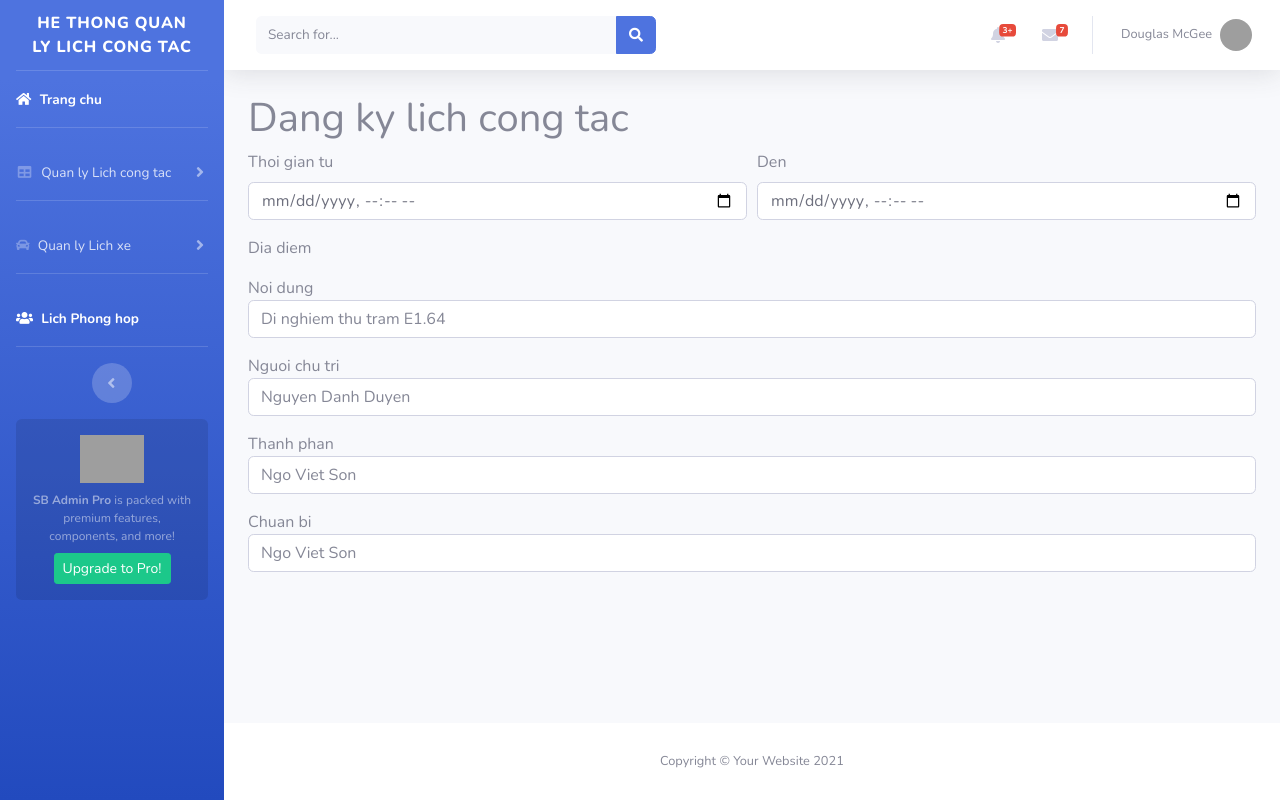
After one commit to ChipNhim/Python-group-4, a Django app: page /dashboard/creat_calendar in a window 1280 px wide. The commit adds this page. Run offline with Django 3.2, Linux system fonts and the light colour scheme; some libraries are stand-ins or nearby versions; grey boxes are pictures that could not be loaded.

Commit message:
Tao file creat_calendar

```diff
--- a/workcalendar/models.py
+++ b/workcalendar/models.py
@@ -12,8 +12,8 @@ class Room(models.Model):
     room_type = models.SmallIntegerField(choices=ROOM_TYPE, null = True)
 
 class Workcalendar(models.Model):
-    work_date = models.DateField()
-    work_time = models.TimeField()
+    worktime_from = models.DateTimeField()
+    worktime_to = models.DateTimeField()
     room = models.ForeignKey(Room, on_delete=models.PROTECT, null=True)
     descript = models.TextField()
     pic = models.CharField(max_length=50)
--- /dev/null
+++ b/workcalendar/templates/calendar/creat_calendar.html
@@ -0,0 +1,55 @@
+{% extends "dashboard/index.html" %}
+{% load static %}
+{% block extend_css %}
+<link href="{% static 'vendor/fontawesome-free/css/all.min.css' %}" rel="stylesheet" type="text/css">
+{% endblock %}
+{% block content_dashboard %}
+<h1> Dang ky lich cong tac </h1>
+<form method = "POST" action =" {% url 'creat_calendar' %}">
+    <!-- <div class="row"> -->
+        <!-- <label for="exampleFormControlInput1"> Thoi gian su dung tu: </label> -->
+        <!-- <input type ="datetime-local" class="form-control" placeholder="2018-06-12T08:30" name = "worktime_from"> -->
+    <!-- </div> -->
+    <!-- <div class="form-group"> -->
+        <!-- <label for="exampleFormControlInput1"> den </label> -->
+        <!-- <input type = "datetime-local" class="form-control" placeholder="2018-06-12T17:30" name = "worktime_to"> -->
+    <!-- </div> -->
+    <div class="form-row">
+        <div class="form-group col-md-6">
+          <label for="exampleFormControlInput1"> Thoi gian tu </label>
+          <input type="datetime-local" class="form-control" placeholder="Email">
+        </div>
+        <div class="form-group col-md-6">
+          <label for="exampleFormControlInput1"> Den </label>
+          <input type="datetime-local" class="form-control" placeholder="Password">
+        </div>
+    </div>
+    <div class="form-group">
+        <lable for="exampleFormControlInput1"> Dia diem </lable>
+    </div>
+    <div class="form-group">
+        <lable for= "exampleFormControlInput1"> Noi dung </lable>
+        <input type = "text" class = "form-control" placeholder="Di nghiem thu tram E1.64" name = "descript">
+    </div>
+    <div class = "form-group">
+        <lable for = "exampleFormControlInput1"> Nguoi chu tri </lable>
+        <input type = "text" class = "form-control" placeholder="Nguyen Danh Duyen" name = "pic">
+    </div>
+    <div class = "form-group">
+        <lable for = "exampleFormControlInput1"> Thanh phan </lable>
+        <input type = "text" class ="form-control" placeholder= "Ngo Viet Son" name = "member">
+    </div>
+    <div class = "form-group">
+        <lable for = "exampleFormControlInput1"> Chuan bi </lable>
+        <input type = "text" class = "form-control" placeholder= "Ngo Viet Son" name = "service">
+    </div>
+</form>
+{% endblock %}
+{% load static %}
+{% block extend_js %}
+<script src="{% static 'vendor/datatables/jquery.dataTables.min.js' %}"></script>
+<script src="{% static 'vendor/datatables/dataTables.bootstrap4.min.js' %}"></script>
+
+<!-- Page level custom scripts -->
+<script src="{% static 'js/demo/datatables-demo.js' %}"></script>
+{% endblock %}
--- a/workcalendar/templates/dashboard/_sidebar.html
+++ b/workcalendar/templates/dashboard/_sidebar.html
@@ -38,7 +38,7 @@
         <div id="collapseOne" class="collapse" aria-labelledby="headingTwo" data-parent="#accordionSidebar">
             <div class="bg-white py-2 collapse-inner rounded">
                 <a class="collapse-item" href="{% url 'calendar' %}"><i class="fas fa-fw fa-table"></i>  Lich cong tac</a>
-                <a class="collapse-item" href=""><i class="fas fa-plus"></i>  Dang ky lich cong tac</a>
+                <a class="collapse-item" href="{% url 'creat_calendar' %}"><i class="fas fa-plus"></i>  Dang ky lich cong tac</a>
                 <a class="collapse-item" href=""><i class="fas fa-vote-yea"></i>  Duyet lich cong tac</a>
             </div>
         </div>
--- a/workcalendar/urls.py
+++ b/workcalendar/urls.py
@@ -6,4 +6,5 @@ urlpatterns = [
     path("logout/", views.user_logout, name="logout"),
     path("car/list_car/", views.list_car, name="list_car"),
     path("dashboard/calendar", views.list_calendar, name="calendar"),
+    path("dashboard/creat_calendar", views.creat_calendar, name = "creat_calendar")
 ]
--- a/workcalendar/views.py
+++ b/workcalendar/views.py
@@ -7,8 +7,6 @@ from django.contrib.auth.decorators import login_required
 from .models import Vehicle
 from .models import Room
 
-
-from .models import Room
 from .models import Workcalendar
 from .models import MyUser
 from .models import MyUserManager
@@ -46,3 +44,18 @@ def list_car(request):
 def list_calendar(request, method = "GET"):
     calendar_data_WC = Workcalendar.objects.all
     return render(request, "calendar/list_calendar.html",{"calendar_data_WC": calendar_data_WC})
+
+def creat_calendar(request):
+    if request.method == "GET":
+        return render(request, "calendar/creat_calendar.html")
+    elif request.method  == "POST":
+        data = request.POST
+        worktime_from = data.get("worktime_from")
+        worktime_to = data.get("worktime_to")
+        room = data.get("room")
+        descript = data.get("descript")
+        pic = data.get("pic")
+        member = data.get("member")
+        service = data.get("service")
+        workcalendar = workcalendar(worktime_from = worktime_from, worktime_to = worktime_to, room = room,
+        descript = descript, pic = pic, member = member, service = service)
```
